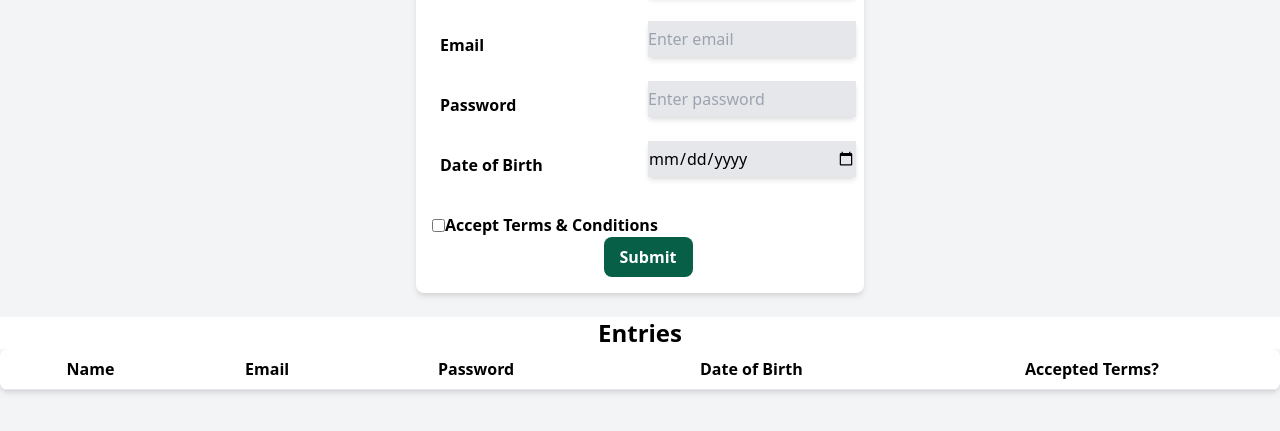
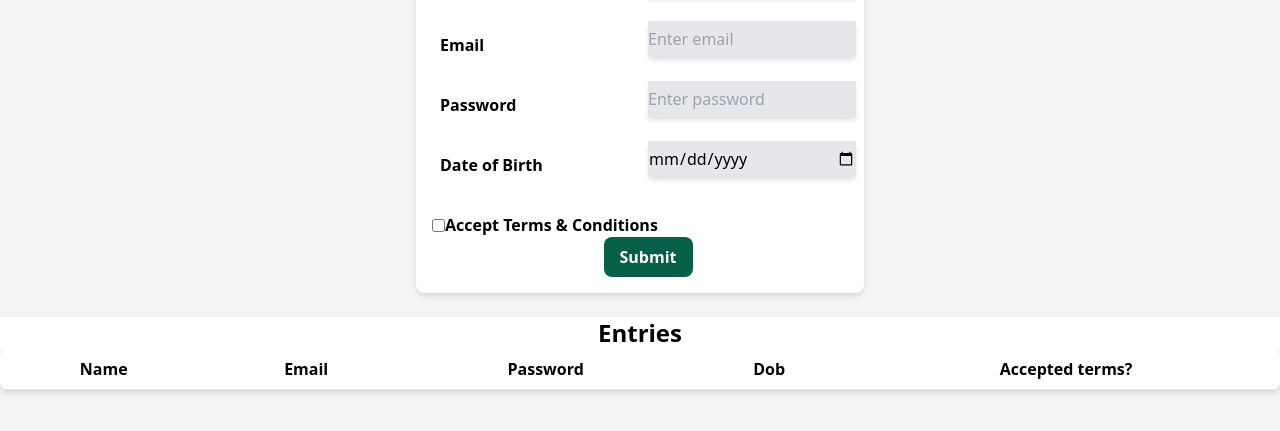
Before and after one commit to Theertha-R/wd101, a plain HTML site: page index.html in a window 1280 px wide. Shown: the part 163-594 px from the top of the page. Drawn offline with nearby package versions, Linux system fonts and the light colour scheme.

Commit message:
Update index.html

```diff
--- a/index.html
+++ b/index.html
@@ -56,8 +56,8 @@
                 <th class="py-2 px-4 border-b">Name</th>
                 <th class="py-2 px-4 border-b">Email</th>
                 <th class="py-2 px-4 border-b">Password</th>
-                <th class="py-2 px-4 border-b">Date of Birth</th>
-                <th class="py-2 px-4 border-b">Accepted Terms?</th>
+                <th class="py-2 px-4 border-b">Dob</th>
+                <th class="py-2 px-4 border-b">Accepted terms?</th>
             </tr>
         </thead>
         <tbody id="entriesBody">
```
